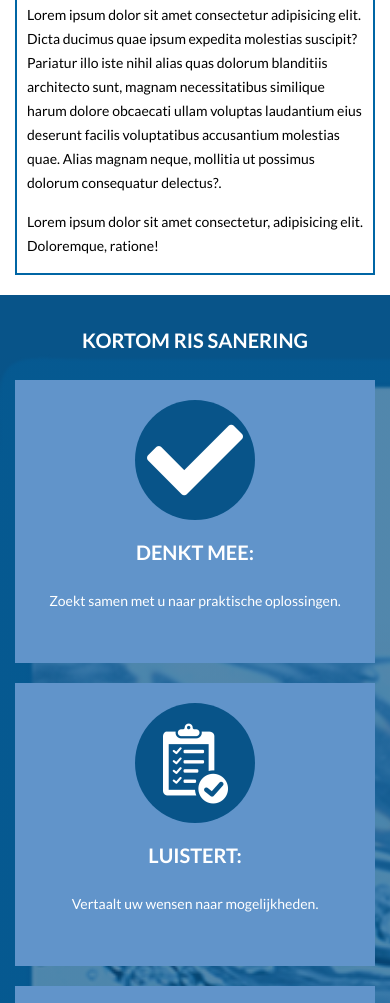
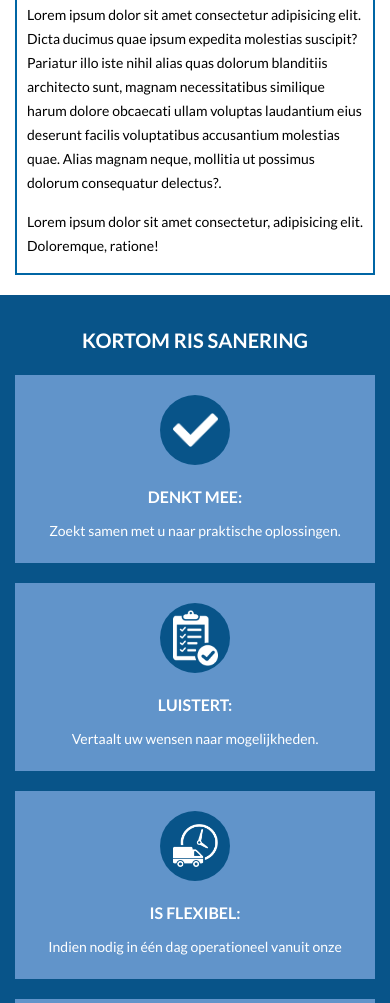
Before and after one commit to DimasSavchenko/Test-Negeso, a website: page dev/index.html in a window 390 px wide. Shown: the part 1661-2664 px from the top of the page. Drawn offline with nearby package versions, Linux system fonts and the light colour scheme.

Commit message:
change service bg to img, fix block styles

```diff
--- a/dev/assets/sass/_services.scss
+++ b/dev/assets/sass/_services.scss
@@ -1,18 +1,25 @@
 .services {
   background: rgb(8, 84, 137);
+  position: relative;
+  & .container {
+    position: absolute;
+    top: 5%;
+    left: 0;
+    right: 0;
+    @media (max-width: 991px) {
+      position: static;
+    }
+  }
   &__bg {
     max-width: 1620px;
     width: 100%;
     height: 100%;
     margin: 0 auto;
-    padding: 23vh 0;
-    background: linear-gradient(rgba(8, 84, 137, .7), rgba(8, 84, 137, .7)),
-    url("../img/services/services-bg.png");
-    background-repeat: no-repeat;
-    background-size: cover;
-      @media (max-width: 991px) {
-      padding: 0;
-      }
+    padding: 50px 100px;
+    opacity: .7;
+    @media (max-width: 991px) {
+      display: none;
+    }
   }
   @media (max-width: 991px) {
     padding: 30px 0;
@@ -20,8 +27,8 @@
   &__title {
     color: $color_white;
     padding-bottom: 70px;
-    @media (max-width: 991px) {
-      padding-bottom: 25px;
+    @media (max-width: 1365px) {
+      padding-bottom: 20px;
     }
   }
   &__block {
@@ -40,7 +47,7 @@
   &__item {
     width: 32%;
     background-color: $color_blue-light;
-    padding: 20px 20px 50px;
+    padding: 20px;
     text-align: center;
     @media (max-width: 991px) {
       width: 100%;
@@ -53,6 +60,10 @@
     margin: 0 auto;
     border-radius: 50%;
     background-color: $color_blue-dark;
+    @media (max-width: 1199px) {
+      width: 70px;
+      height: 70px;
+    }
   }
   &__name {
     padding-top: 20px;
@@ -61,6 +72,10 @@
     font-size: 20px;
     font-weight: 700;
     text-transform: uppercase;
+    @media (max-width: 1199px) {
+      padding-bottom: 10px;
+      font-size: 16px;
+    }
   }
   &__text {
     color: $color_white;
@@ -73,6 +88,9 @@
   background-position: center;
   height: 100%;
   display: block;
+  @media (max-width: 1199px) {
+    background-size: 45px auto;
+  }
   &--check {
     background-image: url("../img/services/check-mark.png");
   }
--- a/dev/index.html
+++ b/dev/index.html
@@ -77,6 +77,8 @@
     </section>
     <section class="section services">
       <div class="services__bg">
+        <img src="./assets/img/services/services-bg.png" alt="services-pic" class="servicec__pic">
+      </div>
       <div class="container">
         <h2 class="services__title title">Kortom RIS Sanering</h2>
         <div class="services__container">
@@ -127,7 +129,6 @@
             </div>
           </div>
         </div>
-      </div>
       </div>
     </section>
     <section class="section news">
```
Also changed, not shown: dev/templates/partials/services.html (+2 -1 lines), rel/index.html (+2 -1 lines), dev/assets/css/main.css, rel/assets/css/main.css.
